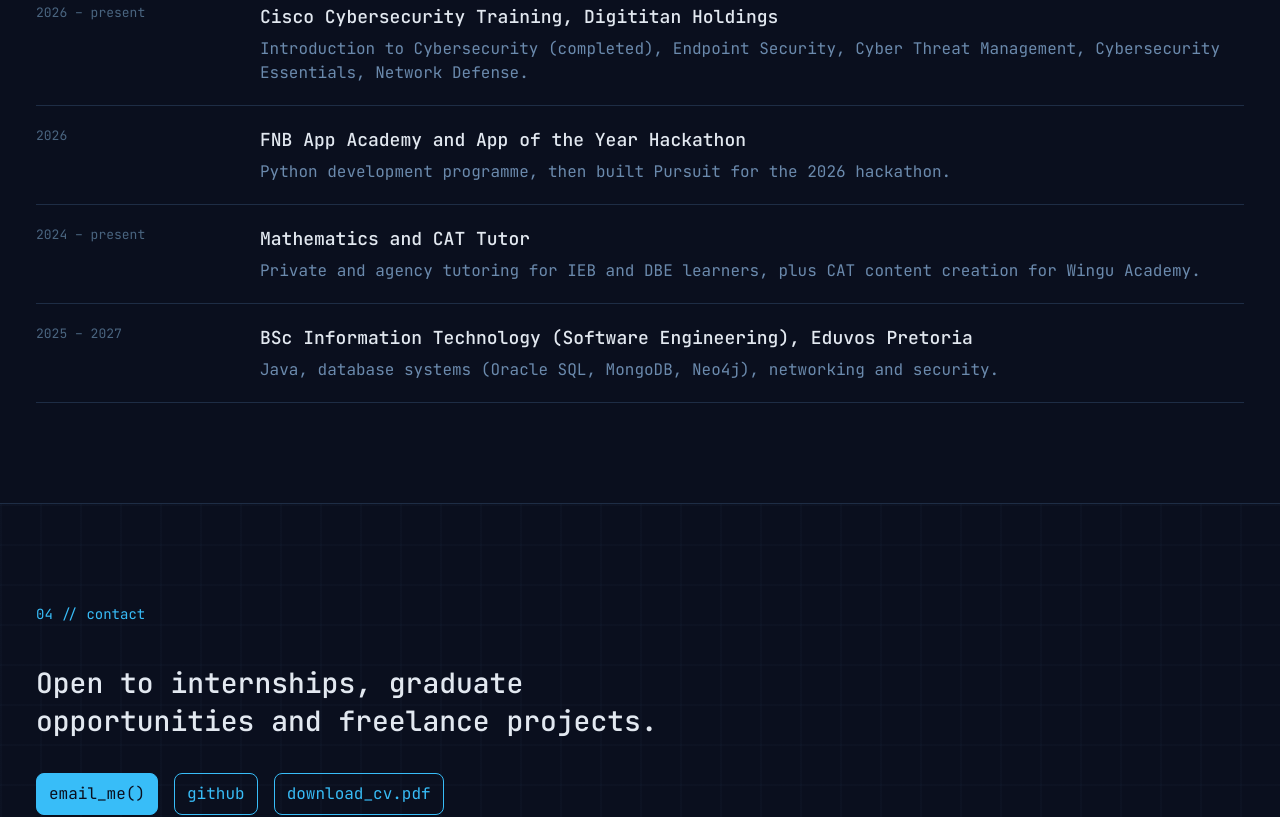
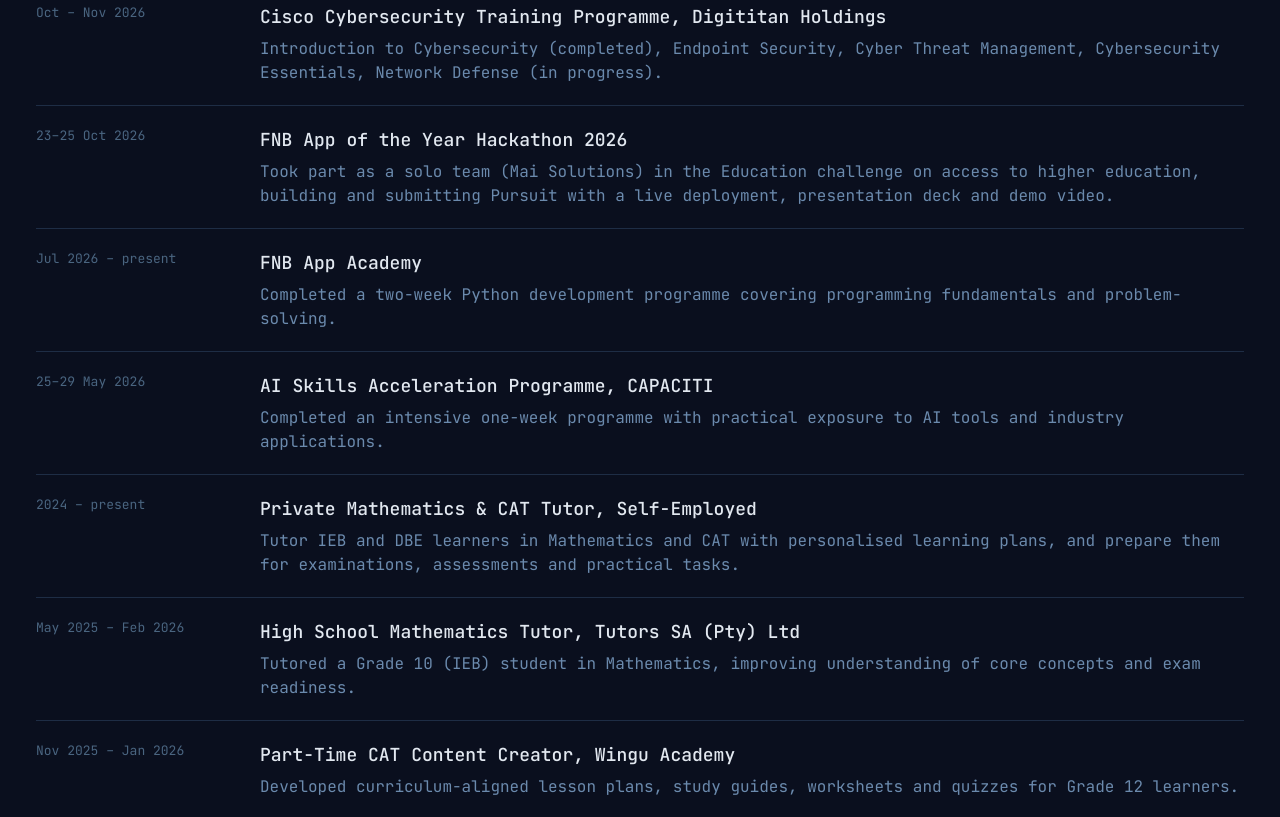
Before and after one commit to thatomakhusha/ThatoMakhushaPortfolio, a Next.js app: page / in a window 1280 px wide. Shown: the part 2720-3537 px from the top of the page. Built offline with nearby package versions, Linux system fonts and the light colour scheme.

Commit message:
Fix(Experience): fixed information in experience section

```diff
--- a/src/components/Experience.tsx
+++ b/src/components/Experience.tsx
@@ -14,28 +14,46 @@ const EXPERIENCE: ExperienceItem[] = [
       "Custom websites for small businesses, including a review-approval hub built on Supabase.",
   },
   {
-    period: "2026 – present",
-    title: "Cisco Cybersecurity Training, Digititan Holdings",
+    period: "Oct – Nov 2026",
+    title: "Cisco Cybersecurity Training Programme, Digititan Holdings",
     description:
-      "Introduction to Cybersecurity (completed), Endpoint Security, Cyber Threat Management, Cybersecurity Essentials, Network Defense.",
+      "Introduction to Cybersecurity (completed), Endpoint Security, Cyber Threat Management, Cybersecurity Essentials, Network Defense (in progress).",
   },
   {
-    period: "2026",
-    title: "FNB App Academy and App of the Year Hackathon",
+    period: "23–25 Oct 2026",
+    title: "FNB App of the Year Hackathon 2026",
     description:
-      "Python development programme, then built Pursuit for the 2026 hackathon.",
+      "Took part as a solo team (Mai Solutions) in the Education challenge on access to higher education, building and submitting Pursuit with a live deployment, presentation deck and demo video.",
+  },
+  {
+    period: "Jul 2026 – present",
+    title: "FNB App Academy",
+    description:
+      "Completed a two-week Python development programme covering programming fundamentals and problem-solving.",
+  },
+  {
+    period: "25–29 May 2026",
+    title: "AI Skills Acceleration Programme, CAPACITI",
+    description:
+      "Completed an intensive one-week programme with practical exposure to AI tools and industry applications.",
   },
   {
     period: "2024 – present",
-    title: "Mathematics and CAT Tutor",
+    title: "Private Mathematics & CAT Tutor, Self-Employed",
     description:
-      "Private and agency tutoring for IEB and DBE learners, plus CAT content creation for Wingu Academy.",
+      "Tutor IEB and DBE learners in Mathematics and CAT with personalised learning plans, and prepare them for examinations, assessments and practical tasks.",
   },
   {
-    period: "2025 – 2027",
-    title: "BSc Information Technology (Software Engineering), Eduvos Pretoria",
+    period: "May 2025 – Feb 2026",
+    title: "High School Mathematics Tutor, Tutors SA (Pty) Ltd",
     description:
-      "Java, database systems (Oracle SQL, MongoDB, Neo4j), networking and security.",
+      "Tutored a Grade 10 (IEB) student in Mathematics, improving understanding of core concepts and exam readiness.",
+  },
+  {
+    period: "Nov 2025 – Jan 2026",
+    title: "Part-Time CAT Content Creator, Wingu Academy",
+    description:
+      "Developed curriculum-aligned lesson plans, study guides, worksheets and quizzes for Grade 12 learners.",
   },
 ];
 
```
